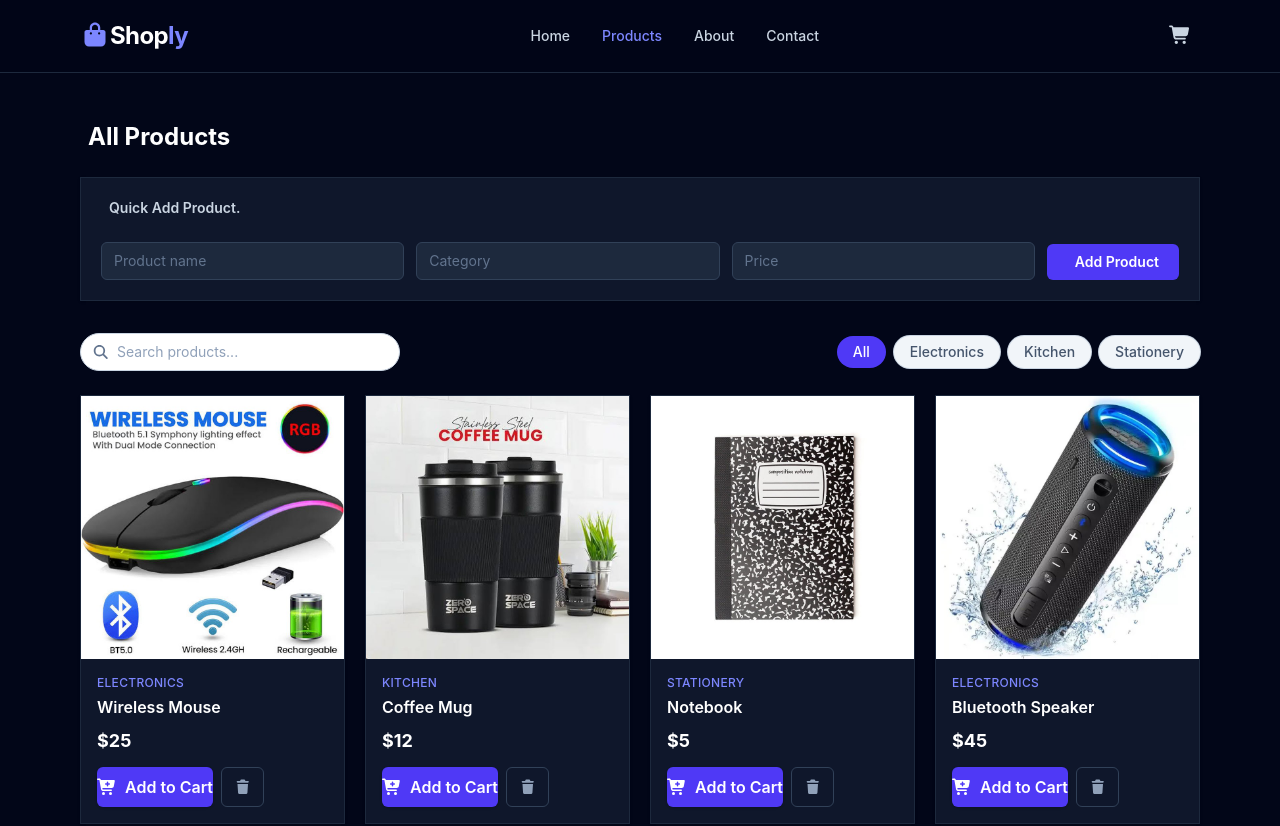
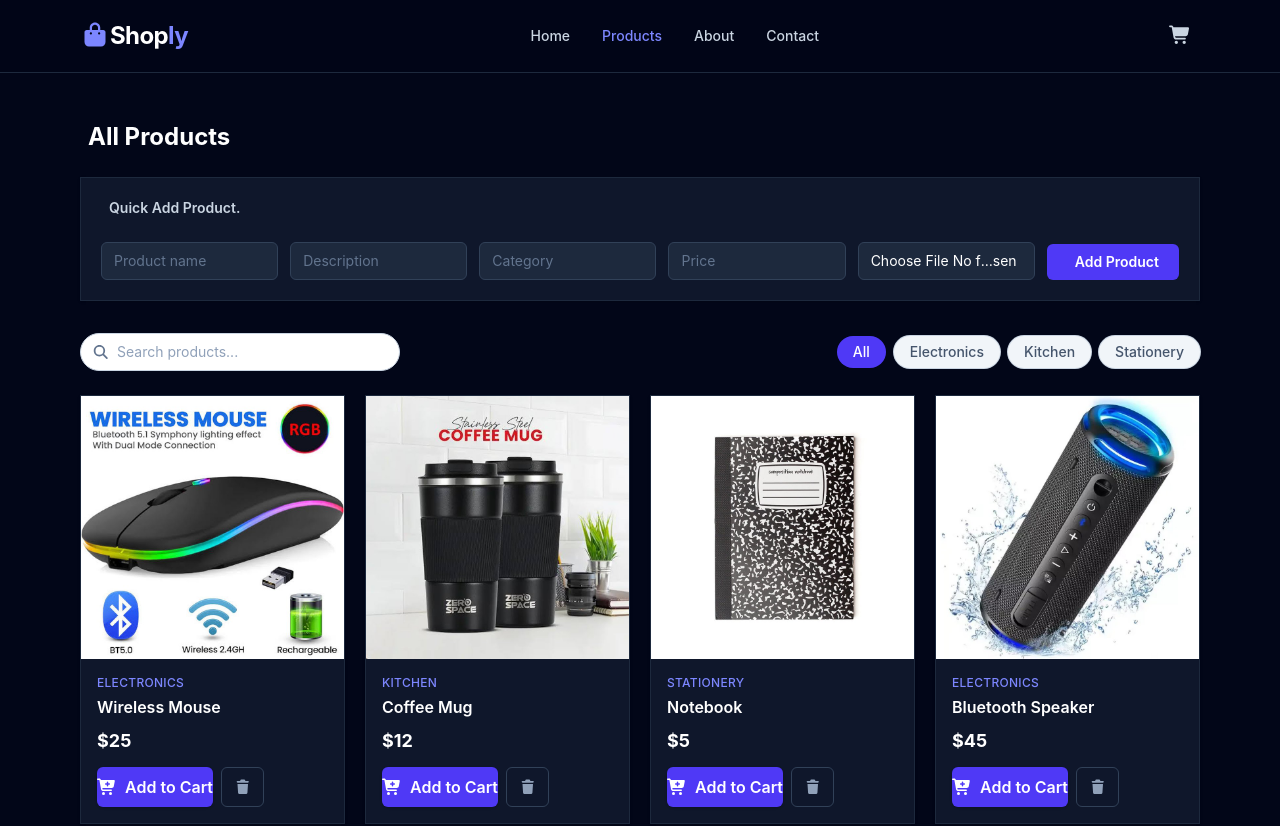
Before and after one commit to abdullah2302/week9, a React (Vite) app: page /products in a window 1280 px wide. Shown: the top 826 px of the page. Built offline with nearby package versions, Linux system fonts and the light colour scheme.

Commit message:
fix: enhance ProductForm to include description and image upload functionality

```diff
--- a/src/components/ProductForm.jsx
+++ b/src/components/ProductForm.jsx
@@ -2,8 +2,24 @@ import { useState } from "react";
 
 function ProductForm({ onAddProduct }) {
     const [name, setName] = useState("");
+    const [description, setDescription] = useState("");
     const [category, setCategory] = useState("");
     const [price, setPrice] = useState("");
+    const [image, setImage] = useState(null);
+
+    function handleImageChange(e) {
+        const file = e.target.files[0];
+        if (file) {
+            const reader = new FileReader();
+            reader.onloadend = () => {
+                setImage(reader.result);
+            };
+            reader.readAsDataURL(file);
+        } else {
+            setImage(null);
+        }
+    }
+
 
     function handleSubmit(e) {
         e.preventDefault();
@@ -17,6 +33,7 @@ function ProductForm({ onAddProduct }) {
             name: name.trim(),
             category: category.trim(),
             price: Number(price),
+            image: image,
         });
 
         setName("");
@@ -46,6 +63,14 @@ function ProductForm({ onAddProduct }) {
 
             <input
                 type="text"
+                placeholder="Description"
+                value={description}
+                onChange={(e) => setDescription(e.target.value)}
+                className="min-w-[140px] flex-1 rounded-md border border-slate-700 bg-slate-800 px-3 py-2 text-sm text-white placeholder-slate-500 focus:border-indigo-500 focus:outline-none focus:ring-1 focus:ring-indigo-500"
+            />
+
+            <input
+                type="text"
                 placeholder="Category"
                 value={category}
                 onChange={(e) => setCategory(e.target.value)}
@@ -60,6 +85,13 @@ function ProductForm({ onAddProduct }) {
                 className="min-w-[100px] flex-1 rounded-md border border-slate-700 bg-slate-800 px-3 py-2 text-sm text-white placeholder-slate-500 focus:border-indigo-500 focus:outline-none focus:ring-1 focus:ring-indigo-500"
             />
 
+            <input
+                type="file"
+                accept="image/*"
+                onChange={handleImageChange}
+                className="min-w-[140px] flex-1 rounded-md border border-slate-700 bg-slate-800 px-3 py-2 text-sm text-white placeholder-slate-500 focus:border-indigo-500 focus:outline-none focus:ring-1 focus:ring-indigo-500"
+            />
+
             <button
                 type="submit"
                 className="flex items-center gap-2 rounded-md bg-indigo-600 px-5 py-2 text-sm font-semibold text-white transition hover:bg-indigo-500"
```
Also changed, not shown: src/components/ProductCard.jsx (indentation only).
